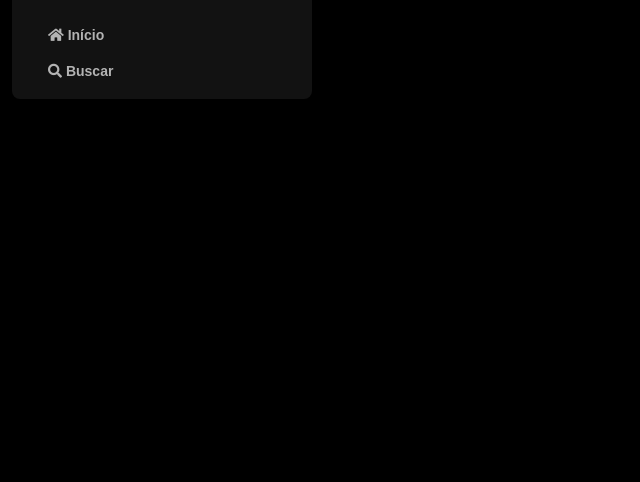
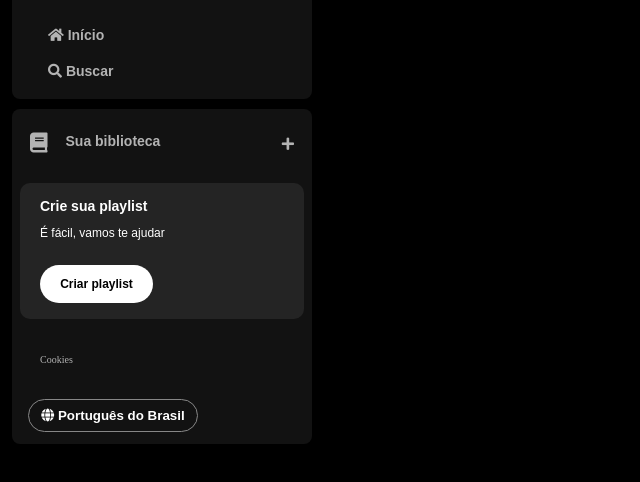
Before and after one commit to uKeversu/Imersao-Front-End, a plain HTML site: page index.html in a window 1280 px wide. Shown: the part 74-556 px from the top of the page, without its empty margins (0-640 px from the left). Drawn offline with Linux system fonts and the light colour scheme.

Commit message:
Aula 2
Finalizar sidebar

```diff
--- a/index.html
+++ b/index.html
@@ -4,7 +4,7 @@
     <meta charset="UTF-8" />
     <meta name="viewport" content="width=device-width, initial-scale=1.0" />
     <title>Spotify - Imersão Alura</title>
-    <link rel="stylesheet" href="reset.css">
+    <link rel="stylesheet" href="reset.css" />
     <link rel="stylesheet" href="styles.css" />
 
     <link
@@ -28,7 +28,6 @@
             <img src="assets/icons/logo-spotify.png" alt="Logo do Spotify" />
           </a>
         </div>
-        <div>
         <ul>
           <li>
             <a href="">
@@ -43,9 +42,34 @@
             </a>
           </li>
         </ul>
+      </nav>
+      <div class="library">
+        <div class="library__content">
+          <button class="library__button">
+            <span class="fa fas fa-book"></span>
+            <span>Sua biblioteca</span>
+          </button>
+          <span class="fa fa-plus"></span>
+        </div>
+        <section class="section-playlist">
+          <div class="section-playlist__content">
+            <span class="text title">Crie sua playlist</span>
+            <span class="text subtitle">É fácil, vamos te ajudar</span>
+            <button class="section-playlist__button">
+              <span>Criar playlist</span>
+            </button>
+          </div>
+        </section>
+        <div class="cookies">
+          <a href="#">Cookies</a>
+        </div>
+        <div class="languages">
+          <button class="languages__button">
+            <span class="fa fa-globe"></span>
+            <span>Português do Brasil</span>
+          </button>
         </div>
       </div>
-      </nav>
     </div>
   </body>
 </html>
--- a/styles.css
+++ b/styles.css
@@ -22,6 +22,12 @@
 
 .logo img {
   width: 80px;
+  transition: 0.3s;
+}
+
+.logo img:hover {
+  transform: translateY(-5px);
+  transition: 0.3s;
 }
 
 .sidebar nav ul {
@@ -38,4 +44,149 @@
   font-weight: 600;
   font-size: 14px;
   font-family: "DM Sans", sans-serif;
+  transition: 0.3s;
 }
+
+.sidebar nav ul li a:hover {
+  color: #878787;
+  transition: 0.3s;
+}
+
+.library {
+  background-color: #121212;
+  border-radius: 8px;
+  display: flex;
+  justify-content: space-between;
+  flex-direction: column;
+  padding: 4px 8px;
+  color: #b3b3b3;
+  font-weight: 600;
+  font-size: 14px;
+  margin-top: 10px;
+}
+
+.library .library__content {
+  display: flex;
+  justify-content: space-between;
+}
+
+.library .library__button {
+  display: flex;
+  margin-right: 10px;
+  color: #b3b3b3;
+  background-color: transparent;
+  border: 0px;
+  font-size: 14px;
+  font-weight: 700;
+  font-family: "DM Sans", sans-serif;
+  text-align: center;
+  text-decoration: none;
+  text-transform: none;
+  padding: 20px 10px;
+}
+
+.library .library__button .fa {
+  font-size: 20px;
+  margin-right: 10px;
+  font-weight: 300;
+  padding-right: 8px;
+}
+
+.library .library__content .fa-plus {
+  margin: 24px 10px;
+  cursor: pointer;
+  transition: 0.3s;
+}
+
+.library .library__content .fa-plus:hover {
+  font-size: 20px;
+  color: #fff;
+  transition: 0.3s;
+}
+
+.section-playlist {
+  display: flex;
+  align-items: flex-start;
+  justify-content: space-between;
+  gap: 20px;
+  background-color: #242424;
+  color: #b3b3b3;
+  font-weight: 600;
+  font-size: 14px;
+  margin: 8px 0px;
+  padding: 16px 20px;
+  border-radius: 10px;
+}
+
+.section-playlist .section-playlist__content {
+  display: flex;
+  flex-direction: column;
+}
+
+.section-playlist__content .text {
+  padding-bottom: 14px;
+  color: #fff;
+  font-family: "DM Sans", sans-serif;
+}
+
+.section-playlist__content .title {
+  font-weight: 700;
+}
+
+.section-playlist__content .subtitle {
+  font-weight: 500;
+  font-size: 12px;
+}
+
+.section-playlist__content .section-playlist__button {
+  display: flex;
+  justify-content: center;
+  background-color: #fff;
+  color: #000;
+  border-radius: 20px;
+  font-size: 12px;
+  font-weight: 700;
+  font-family: "DM Sans", sans-serif;
+  text-decoration: none;
+  text-transform: none;
+  padding: 10px;
+  margin-top: 12px;
+  border: 2px solid transparent;
+  width: 113px;
+  transition: 0.3s;
+}
+
+.section-playlist__content .section-playlist__button:hover {
+  background-color: transparent;
+  color: #fff;
+  border: 2px solid #878787;
+  transition: 0.3s;
+}
+
+.sidebar .cookies {
+  margin: 25px 20px;
+}
+
+.sidebar .cookies a {
+  color: #b3b3b3;
+  font-weight: 500;
+  font-size: 10px;
+  text-decoration: none;
+}
+
+.sidebar .cookies a:hover {
+  text-decoration: underline;
+}
+
+.languages .languages__button {
+  align-items: center;
+  background-color: transparent;
+  border: 1px solid #878787;
+  color: #fff;
+  font-weight: bold;
+  cursor: pointer;
+  width: 170px;
+  margin: 8px;
+  padding: 8px;
+  border-radius: 20px;
+}
```
Lines whose indentation alone changed are shown as unchanged.
